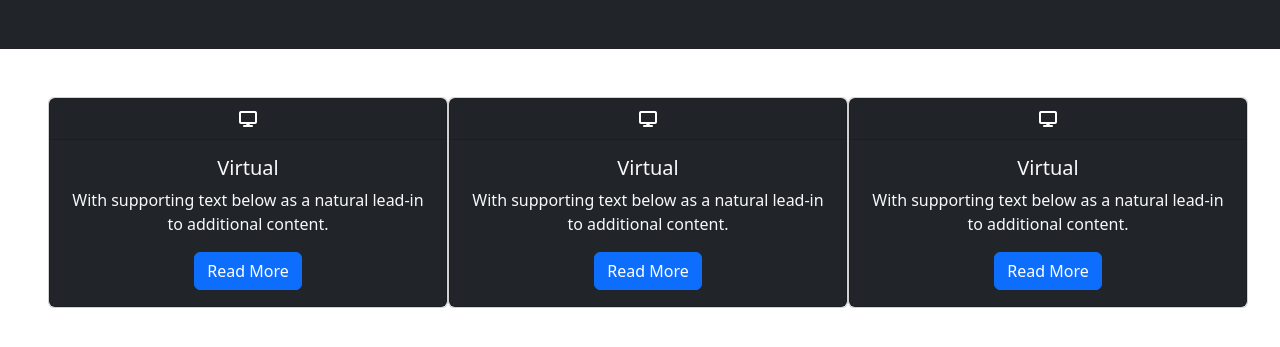
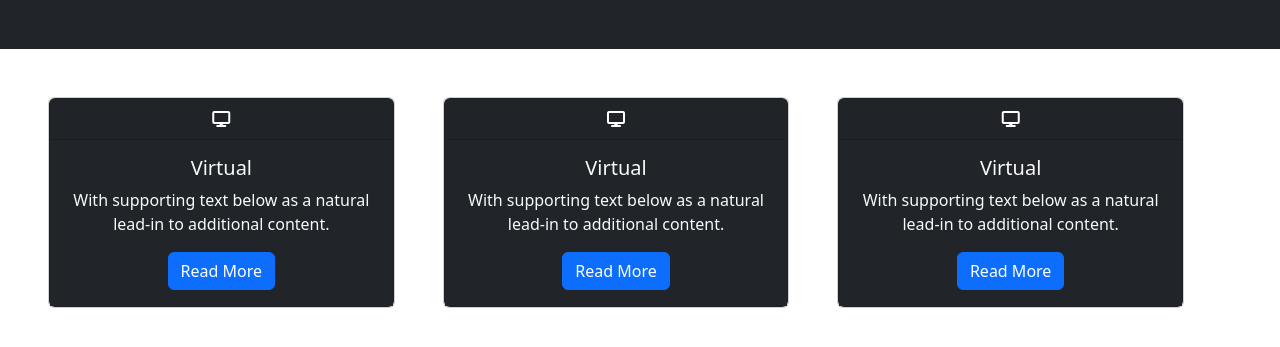
Before and after one commit to JandreiX/Act2-Bootstrap, a plain HTML site: page Act 2/index.html in a window 1280 px wide. Shown: the part 627-974 px from the top of the page. Drawn offline with nearby package versions, Linux system fonts and the light colour scheme.

Commit message:
Update index.html

```diff
--- a/Act 2/index.html
+++ b/Act 2/index.html
@@ -66,14 +66,14 @@
               </section>
         </section>
 
-        <section class="row align-items-center text-light g-3 p-5 justify-content-center"> <!-- Added `justify-content-center` class -->
+        <section class="container-fluid row align-items-center text-light g-5 p-5 justify-content-center">
           <div class="col-lg-4">
-            <div class="card mb-4" style="width: 25rem; height: auto;">
+            <div class="card mb-4">
               <div class="card text-center text-light bg-dark">
                 <div class="card-header">
-                <i class="fa-solid fa-display" style="color: #ffffff;"></i>
+                  <i class="fa-solid fa-display" style="color: #ffffff;"></i>
                 </div>
-                <div class="card-body style="background-color: black;">
+                <div class="card-body bg-dark">
                   <h5 class="card-title">Virtual</h5>
                   <p class="card-text">With supporting text below as a natural lead-in to additional content.</p>
                   <a href="#" class="btn btn-primary">Read More</a>
@@ -82,12 +82,12 @@
             </div>
           </div>
           <div class="col-lg-4">
-            <div class="card mb-4" style="width: 25rem; height: auto;">
+            <div class="card mb-4">
               <div class="card text-center text-light bg-dark">
                 <div class="card-header">
-                <i class="fa-solid fa-display" style="color: #ffffff;"></i>
+                  <i class="fa-solid fa-display" style="color: #ffffff;"></i>
                 </div>
-                <div class="card-body style="background-color: black;">
+                <div class="card-body bg-dark">
                   <h5 class="card-title">Virtual</h5>
                   <p class="card-text">With supporting text below as a natural lead-in to additional content.</p>
                   <a href="#" class="btn btn-primary">Read More</a>
@@ -96,12 +96,12 @@
             </div>
           </div>
           <div class="col-lg-4">
-            <div class="card mb-4" style="width: 25rem; height: autp;">
+            <div class="card mb-4">
               <div class="card text-center text-light bg-dark">
                 <div class="card-header">
-                <i class="fa-solid fa-display" style="color: #ffffff;"></i>
+                  <i class="fa-solid fa-display" style="color: #ffffff;"></i>
                 </div>
-                <div class="card-body style="background-color: black;">
+                <div class="card-body bg-dark">
                   <h5 class="card-title">Virtual</h5>
                   <p class="card-text">With supporting text below as a natural lead-in to additional content.</p>
                   <a href="#" class="btn btn-primary">Read More</a>
```
